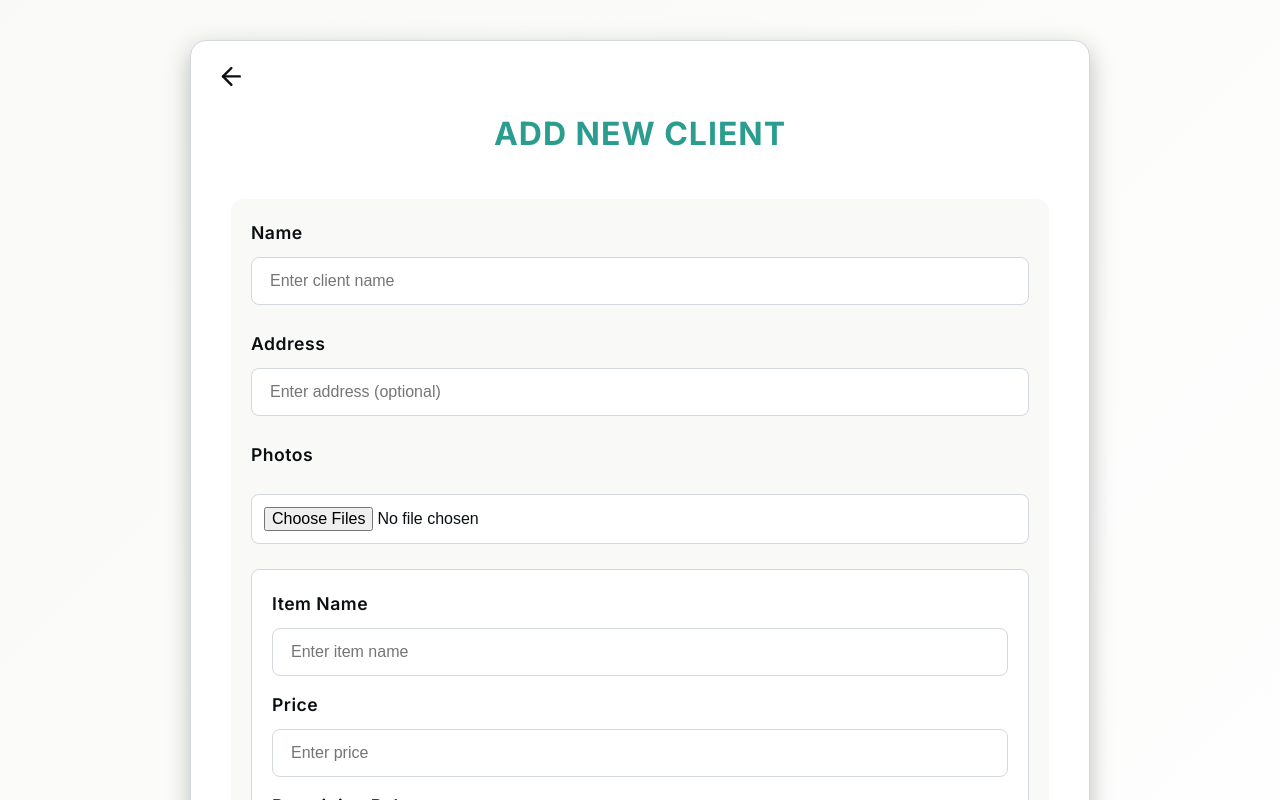
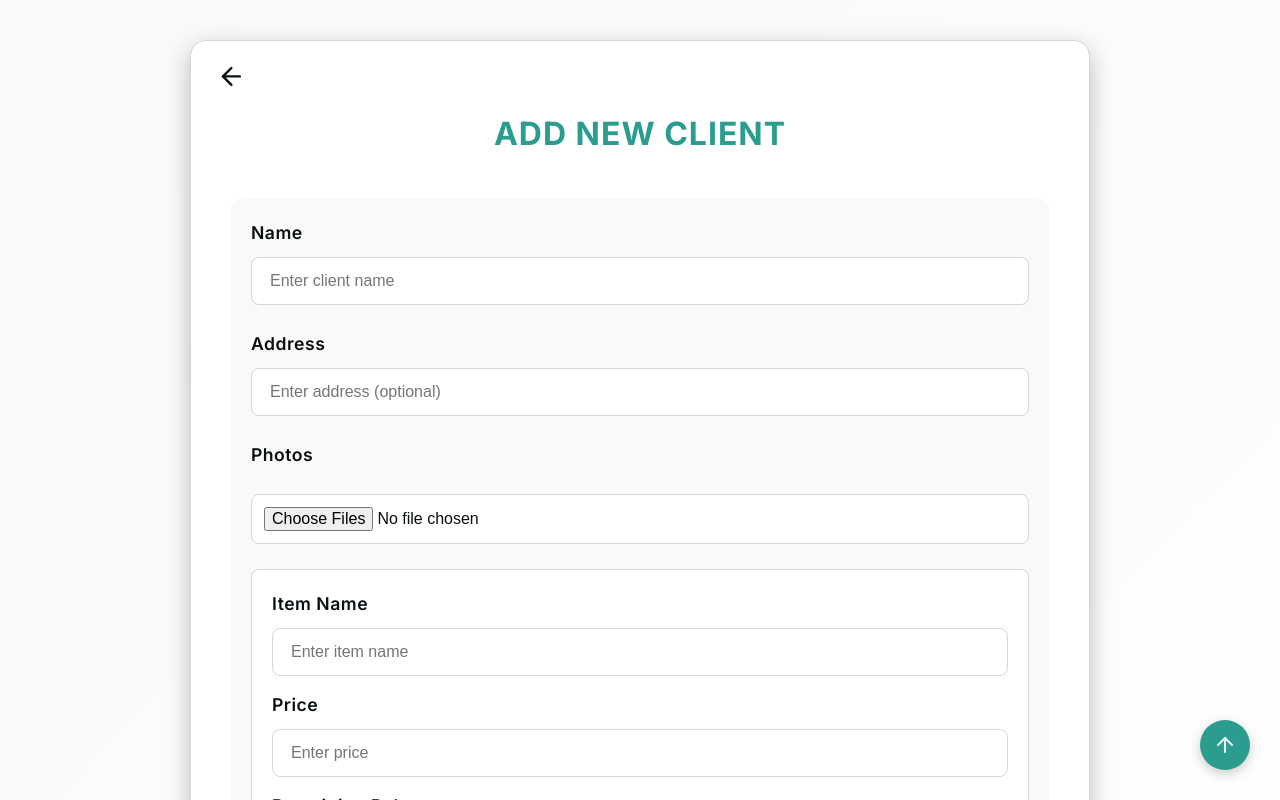
Before and after one commit to AmanBansal1706/Merchant-Client-Management-System, a React (Vite) app in the folder Frontend/: page /add-client in a window 1280 px wide. Shown: the top 800 px of the page. Built offline with nearby package versions, Linux system fonts and the light colour scheme; sample sign-in values are in the browser's storage.

Commit message:
fixes for different screen view

```diff
--- a/Frontend/src/pages/AddClient.jsx
+++ b/Frontend/src/pages/AddClient.jsx
@@ -9,7 +9,7 @@ import {
   updateClient,
   clientsList,
 } from "../redux/actions";
-import { FiArrowLeft, FiTrash2, FiPlus } from "react-icons/fi";
+import { FiArrowLeft, FiTrash2, FiPlus, FiArrowUp, FiArrowDown } from "react-icons/fi";
 
 const AddClientContainer = styled.div`
   max-width: 900px;
@@ -20,6 +20,20 @@ const AddClientContainer = styled.div`
   box-shadow: 0 8px 24px var(--shadow);
   border: 1px solid var(--border);
   position: relative;
+
+  /* Tablet (768px and below) */
+  @media screen and (max-width: 768px) {
+    margin: 20px;
+    padding: 25px;
+    border-radius: 12px;
+  }
+
+  /* Mobile (480px and below) */
+  @media screen and (max-width: 480px) {
+    margin: 15px;
+    padding: 20px;
+    border-radius: 10px;
+  }
 `;
 
 const BackButton = styled.button`
@@ -53,6 +67,18 @@ const Form = styled.form`
   padding: 20px;
   background: var(--bg-primary);
   border-radius: 12px;
+
+  /* Tablet (768px and below) */
+  @media screen and (max-width: 768px) {
+    gap: 20px;
+    padding: 15px;
+  }
+
+  /* Mobile (480px and below) */
+  @media screen and (max-width: 480px) {
+    gap: 15px;
+    padding: 12px;
+  }
 `;
 
 const Label = styled.label`
@@ -77,6 +103,18 @@ const Input = styled.input`
   &:focus {
     border-color: var(--accent);
     box-shadow: 0 0 8px rgba(42, 157, 143, 0.2);
+  }
+
+  /* Tablet (768px and below) */
+  @media screen and (max-width: 768px) {
+    padding: 12px 15px;
+    font-size: 0.95rem;
+  }
+
+  /* Mobile (480px and below) */
+  @media screen and (max-width: 480px) {
+    padding: 10px 12px;
+    font-size: 0.9rem;
   }
 `;
 
@@ -103,6 +141,16 @@ const PhotoPreview = styled.div`
   display: flex;
   gap: 15px;
   flex-wrap: wrap;
+
+  /* Tablet (768px and below) */
+  @media screen and (max-width: 768px) {
+    gap: 12px;
+  }
+
+  /* Mobile (480px and below) */
+  @media screen and (max-width: 480px) {
+    gap: 10px;
+  }
 `;
 
 const PreviewImageWrapper = styled.div`
@@ -116,6 +164,18 @@ const PreviewImage = styled.img`
   object-fit: cover;
   border-radius: 8px;
   border: 2px solid var(--border);
+
+  /* Tablet (768px and below) */
+  @media screen and (max-width: 768px) {
+    width: 100px;
+    height: 100px;
+  }
+
+  /* Mobile (480px and below) */
+  @media screen and (max-width: 480px) {
+    width: 90px;
+    height: 90px;
+  }
 `;
 
 const DeletePhotoButton = styled.button`
@@ -145,6 +205,18 @@ const ItemSection = styled.div`
   background: var(--bg-secondary);
   display: grid;
   gap: 15px;
+
+  /* Tablet (768px and below) */
+  @media screen and (max-width: 768px) {
+    padding: 15px;
+    gap: 12px;
+  }
+
+  /* Mobile (480px and below) */
+  @media screen and (max-width: 480px) {
+    padding: 12px;
+    gap: 10px;
+  }
 `;
 
 const AddItemButton = styled.button`
@@ -169,6 +241,19 @@ const ButtonContainer = styled.div`
   display: flex;
   gap: 20px;
   margin-top: 30px;
+
+  /* Tablet (768px and below) */
+  @media screen and (max-width: 768px) {
+    gap: 15px;
+    margin-top: 25px;
+  }
+
+  /* Mobile (480px and below) */
+  @media screen and (max-width: 480px) {
+    flex-direction: column;
+    gap: 12px;
+    margin-top: 20px;
+  }
 `;
 
 const SubmitButton = styled.button`
@@ -187,6 +272,18 @@ const SubmitButton = styled.button`
   &:hover {
     background: var(--highlight);
   }
+
+  /* Tablet (768px and below) */
+  @media screen and (max-width: 768px) {
+    padding: 12px;
+    font-size: 1rem;
+  }
+
+  /* Mobile (480px and below) */
+  @media screen and (max-width: 480px) {
+    padding: 10px;
+    font-size: 0.95rem;
+  }
 `;
 
 const CancelButton = styled.button`
@@ -204,6 +301,18 @@ const CancelButton = styled.button`
   transition: background 0.3s ease;
   &:hover {
     background: #5f6e74;
+  }
+
+  /* Tablet (768px and below) */
+  @media screen and (max-width: 768px) {
+    padding: 12px;
+    font-size: 1rem;
+  }
+
+  /* Mobile (480px and below) */
+  @media screen and (max-width: 480px) {
+    padding: 10px;
+    font-size: 0.95rem;
   }
 `;
 
@@ -234,6 +343,18 @@ const ModalContent = styled.div`
   border-radius: 8px;
   box-shadow: 0 4px 12px rgba(0, 0, 0, 0.15);
   text-align: center;
+
+  /* Tablet (768px and below) */
+  @media screen and (max-width: 768px) {
+    padding: 15px;
+    margin: 0 20px;
+  }
+
+  /* Mobile (480px and below) */
+  @media screen and (max-width: 480px) {
+    padding: 12px;
+    margin: 0 15px;
+  }
 `;
 
 const ModalMessage = styled.p`
@@ -246,6 +367,12 @@ const ModalButtons = styled.div`
   display: flex;
   gap: 20px;
   justify-content: center;
+
+  /* Mobile (480px and below) */
+  @media screen and (max-width: 480px) {
+    flex-direction: column;
+    gap: 10px;
+  }
 `;
 
 const YesButton = styled.button`
@@ -259,6 +386,12 @@ const YesButton = styled.button`
   &:hover {
     background: #27ae60;
   }
+
+  /* Mobile (480px and below) */
+  @media screen and (max-width: 480px) {
+    width: 100%;
+    padding: 12px;
+  }
 `;
 
 const NoButton = styled.button`
@@ -271,6 +404,62 @@ const NoButton = styled.button`
   font-weight: 600;
   &:hover {
     background: #c0392b;
+  }
+
+  /* Mobile (480px and below) */
+  @media screen and (max-width: 480px) {
+    width: 100%;
+    padding: 12px;
+  }
+`;
+
+const ScrollButton = styled.button`
+  position: fixed;
+  bottom: 30px;
+  right: 30px;
+  background: var(--accent);
+  color: var(--ivory);
+  width: 50px;
+  height: 50px;
+  border-radius: 50%;
+  display: flex;
+  align-items: center;
+  justify-content: center;
+  border: none;
+  cursor: pointer;
+  box-shadow: 0 4px 12px rgba(0, 0, 0, 0.2);
+  transition: all 0.3s ease;
+  z-index: 100;
+
+  &:hover {
+    background: var(--highlight);
+    transform: translateY(-3px);
+  }
+
+  /* Tablet (768px and below) */
+  @media screen and (max-width: 768px) {
+    width: 45px;
+    height: 45px;
+    bottom: 25px;
+    right: 25px;
+    box-shadow: 0 3px 10px rgba(0, 0, 0, 0.15);
+  }
+
+  /* Mobile (480px and below) */
+  @media screen and (max-width: 480px) {
+    width: 40px;
+    height: 40px;
+    bottom: 20px;
+    right: 20px;
+    box-shadow: 0 2px 8px rgba(0, 0, 0, 0.12);
+  }
+
+  /* Small Mobile (320px and below) */
+  @media screen and (max-width: 320px) {
+    width: 35px;
+    height: 35px;
+    bottom: 15px;
+    right: 15px;
   }
 `;
 
@@ -342,6 +531,9 @@ const AddClient = () => {
   const { token } = useSelector((state) => state);
   const displayUpdatedClient = useSelector((state) => state.clientsList);
   const itemFileInputRefs = useRef([]);
+  const [showScrollButton, setShowScrollButton] = useState(false);
+  const [isNearBottom, setIsNearBottom] = useState(false);
+  const formRef = useRef(null);
 
   const page = useSelector((state) => state.currentPage);
   const filterDataStore = useSelector((state) => state.filterData);
@@ -405,6 +597,20 @@ const AddClient = () => {
       (_, i) => itemFileInputRefs.current[i] || React.createRef()
     );
   }, [clientId, displayUpdatedClient, token, navigate]);
+
+  useEffect(() => {
+    const handleScroll = () => {
+      const scrollTop = window.pageYOffset || document.documentElement.scrollTop;
+      const windowHeight = window.innerHeight;
+      const documentHeight = document.documentElement.scrollHeight;
+      setIsNearBottom(scrollTop + windowHeight >= documentHeight - 100);
+    };
+
+    window.addEventListener('scroll', handleScroll);
+    return () => {
+      window.removeEventListener('scroll', handleScroll);
+    };
+  }, []);
 
   const handleFileChange = async (e) => {
     const newFiles = Array.from(e.target.files);
@@ -604,7 +810,7 @@ const AddClient = () => {
             page
           )
         );
-        toast.success("Client updated successfully");
+
         await dispatch(clientsList(updatedClient));
       } else {
         const clientData = {
@@ -625,7 +831,7 @@ const AddClient = () => {
           purchases,
         });
         await dispatch(addClient(token, { client: clientData, purchases }));
-        toast.success("Client added successfully");
+
       }
       setModal({ show: false, type: "", data: null });
       navigate("/clients");
@@ -654,13 +860,27 @@ const AddClient = () => {
     setModal({ show: false, type: "", data: null });
   };
 
+  const handleScroll = () => {
+    if (isNearBottom) {
+      window.scrollTo({
+        top: 0,
+        behavior: 'smooth'
+      });
+    } else {
+      window.scrollTo({
+        top: document.documentElement.scrollHeight,
+        behavior: 'smooth'
+      });
+    }
+  };
+
   return (
     <AddClientContainer>
       <BackButton onClick={() => navigate("/clients")}>
         <FiArrowLeft />
       </BackButton>
       <Heading>{clientId ? "Edit Client Profile" : "Add New Client"}</Heading>
-      <Form onSubmit={handleSubmit}>
+      <Form onSubmit={handleSubmit} ref={formRef}>
         <div>
           <Label>Name</Label>
           <Input
@@ -834,6 +1054,10 @@ const AddClient = () => {
           </ModalContent>
         </ModalOverlay>
       )}
+
+      <ScrollButton onClick={handleScroll}>
+        {isNearBottom ? <FiArrowUp size={24} /> : <FiArrowDown size={24} />}
+      </ScrollButton>
     </AddClientContainer>
   );
 };
--- a/Frontend/src/pages/ClientDetails.jsx
+++ b/Frontend/src/pages/ClientDetails.jsx
@@ -10,7 +10,7 @@ import {
   selectTotalsByClientId,
   selectHistoryByClientId,
 } from "../redux/selectors";
-import { FiArrowLeft } from "react-icons/fi";
+import { FiArrowLeft, FiArrowUp, FiArrowDown } from "react-icons/fi";
 
 const DetailsContainer = styled.div`
   max-width: 1000px;
@@ -225,6 +225,56 @@ const PageButton = styled.button`
   }
 `;
 
+const ScrollButton = styled.button`
+  position: fixed;
+  bottom: 30px;
+  right: 30px;
+  background: var(--accent);
+  color: var(--ivory);
+  width: 50px;
+  height: 50px;
+  border-radius: 50%;
+  display: flex;
+  align-items: center;
+  justify-content: center;
+  border: none;
+  cursor: pointer;
+  box-shadow: 0 4px 12px rgba(0, 0, 0, 0.2);
+  transition: all 0.3s ease;
+  z-index: 100;
+
+  &:hover {
+    background: var(--highlight);
+    transform: translateY(-3px);
+  }
+
+  /* Tablet (768px and below) */
+  @media screen and (max-width: 768px) {
+    width: 45px;
+    height: 45px;
+    bottom: 25px;
+    right: 25px;
+    box-shadow: 0 3px 10px rgba(0, 0, 0, 0.15);
+  }
+
+  /* Mobile (480px and below) */
+  @media screen and (max-width: 480px) {
+    width: 40px;
+    height: 40px;
+    bottom: 20px;
+    right: 20px;
+    box-shadow: 0 2px 8px rgba(0, 0, 0, 0.12);
+  }
+
+  /* Small Mobile (320px and below) */
+  @media screen and (max-width: 320px) {
+    width: 35px;
+    height: 35px;
+    bottom: 15px;
+    right: 15px;
+  }
+`;
+
 const ClientDetails = () => {
   const { id } = useParams();
   const clientId = parseInt(id);
@@ -245,6 +295,8 @@ const ClientDetails = () => {
   const [fetchedHistoryIds, setFetchedHistoryIds] = useState(new Set());
   const [currentPage, setCurrentPage] = useState(1);
   const itemsPerPage = 5;
+  const [showScrollButton, setShowScrollButton] = useState(false);
+  const [isNearBottom, setIsNearBottom] = useState(false);
 
   const refreshHistory = useCallback(async () => {
     if (!client || isLoading) {
@@ -296,6 +348,34 @@ const ClientDetails = () => {
       refreshHistory();
     }
   }, [client, didFetchClients, refreshHistory]);
+
+  useEffect(() => {
+    const handleScroll = () => {
+      const scrollTop = window.pageYOffset || document.documentElement.scrollTop;
+      const windowHeight = window.innerHeight;
+      const documentHeight = document.documentElement.scrollHeight;
+      setIsNearBottom(scrollTop + windowHeight >= documentHeight - 100);
+    };
+
+    window.addEventListener('scroll', handleScroll);
+    return () => {
+      window.removeEventListener('scroll', handleScroll);
+    };
+  }, []);
+
+  const handleScroll = () => {
+    if (isNearBottom) {
+      window.scrollTo({
+        top: 0,
+        behavior: 'smooth'
+      });
+    } else {
+      window.scrollTo({
+        top: document.documentElement.scrollHeight,
+        behavior: 'smooth'
+      });
+    }
+  };
 
   const formatHistory = () => {
     if (!groupedHistory || Object.keys(groupedHistory).length === 0) {
@@ -448,6 +528,10 @@ const ClientDetails = () => {
           </PageButton>
         </Pagination>
       </HistorySection>
+
+      <ScrollButton onClick={handleScroll}>
+        {isNearBottom ? <FiArrowUp size={24} /> : <FiArrowDown size={24} />}
+      </ScrollButton>
     </DetailsContainer>
   );
 };
--- a/Frontend/src/pages/Login.jsx
+++ b/Frontend/src/pages/Login.jsx
@@ -11,6 +11,16 @@ const LoginWrapper = styled.div`
   min-height: 100vh;
   padding: 20px;
   background: #f9f9f7;
+
+  /* Tablet (768px and below) */
+  @media screen and (max-width: 768px) {
+    padding: 15px;
+  }
+
+  /* Mobile (480px and below) */
+  @media screen and (max-width: 480px) {
+    padding: 10px;
+  }
 `;
 
 const LoginContainer = styled.div`
@@ -36,6 +46,23 @@ const LoginContainer = styled.div`
     border-radius: 14px;
     z-index: -1;
   }
+
+  /* Tablet (768px and below) */
+  @media screen and (max-width: 768px) {
+    padding: 30px;
+    border-radius: 10px;
+  }
+
+  /* Mobile (480px and below) */
+  @media screen and (max-width: 480px) {
+    padding: 25px 20px;
+    border-radius: 8px;
+  }
+
+  /* Small Mobile (320px and below) */
+  @media screen and (max-width: 320px) {
+    padding: 20px 15px;
+  }
 `;
 
 const MainHeading = styled.h1`
@@ -45,6 +72,18 @@ const MainHeading = styled.h1`
   text-align: center;
   margin-bottom: 40px;
   letter-spacing: 1px;
+
+  /* Tablet (768px and below) */
+  @media screen and (max-width: 768px) {
+    font-size: 1.8rem;
+    margin-bottom: 30px;
+  }
+
+  /* Mobile (480px and below) */
+  @media screen and (max-width: 480px) {
+    font-size: 1.6rem;
+    margin-bottom: 25px;
+  }
 `;
 
 const FormHeading = styled.h2`
@@ -53,12 +92,34 @@ const FormHeading = styled.h2`
   color: var(--accent);
   text-align: center;
   margin-bottom: 30px;
+
+  /* Tablet (768px and below) */
+  @media screen and (max-width: 768px) {
+    font-size: 1.3rem;
+    margin-bottom: 25px;
+  }
+
+  /* Mobile (480px and below) */
+  @media screen and (max-width: 480px) {
+    font-size: 1.2rem;
+    margin-bottom: 20px;
+  }
 `;
 
 const Form = styled.form`
   display: flex;
   flex-direction: column;
   gap: 20px;
+
+  /* Tablet (768px and below) */
+  @media screen and (max-width: 768px) {
+    gap: 18px;
+  }
+
+  /* Mobile (480px and below) */
+  @media screen and (max-width: 480px) {
+    gap: 15px;
+  }
 `;
 
 const Label = styled.label`
@@ -66,6 +127,18 @@ const Label = styled.label`
   font-weight: 500;
   color: var(--text-primary);
   margin-bottom: 8px;
+
+  /* Tablet (768px and below) */
+  @media screen and (max-width: 768px) {
+    font-size: 0.95rem;
+    margin-bottom: 6px;
+  }
+
+  /* Mobile (480px and below) */
+  @media screen and (max-width: 480px) {
+    font-size: 0.9rem;
+    margin-bottom: 5px;
+  }
 `;
 
 const Input = styled.input`
@@ -82,6 +155,18 @@ const Input = styled.input`
   &:focus {
     border-color: var(--accent);
     box-shadow: 0 0 4px rgba(42, 157, 143, 0.2);
+  }
+
+  /* Tablet (768px and below) */
+  @media screen and (max-width: 768px) {
+    padding: 11px 14px;
+    font-size: 0.95rem;
+  }
+
+  /* Mobile (480px and below) */
+  @media screen and (max-width: 480px) {
+    padding: 10px 12px;
+    font-size: 0.9rem;
   }
 `;
 
@@ -103,6 +188,18 @@ const LoginButton = styled.button`
     background: var(--highlight);
     transform: translateY(-2px);
   }
+
+  /* Tablet (768px and below) */
+  @media screen and (max-width: 768px) {
+    padding: 12px;
+    font-size: 1rem;
+  }
+
+  /* Mobile (480px and below) */
+  @media screen and (max-width: 480px) {
+    padding: 11px;
+    font-size: 0.95rem;
+  }
 `;
 
 const ErrorMessage = styled.p`
@@ -110,6 +207,18 @@ const ErrorMessage = styled.p`
   font-size: 0.9rem;
   text-align: center;
   margin-top: 10px;
+
+  /* Tablet (768px and below) */
+  @media screen and (max-width: 768px) {
+    font-size: 0.85rem;
+    margin-top: 8px;
+  }
+
+  /* Mobile (480px and below) */
+  @media screen and (max-width: 480px) {
+    font-size: 0.8rem;
+    margin-top: 6px;
+  }
 `;
 
 const Login = () => {
```
Also changed, not shown: Frontend/src/pages/ClientList.jsx (+1 -8 lines).
